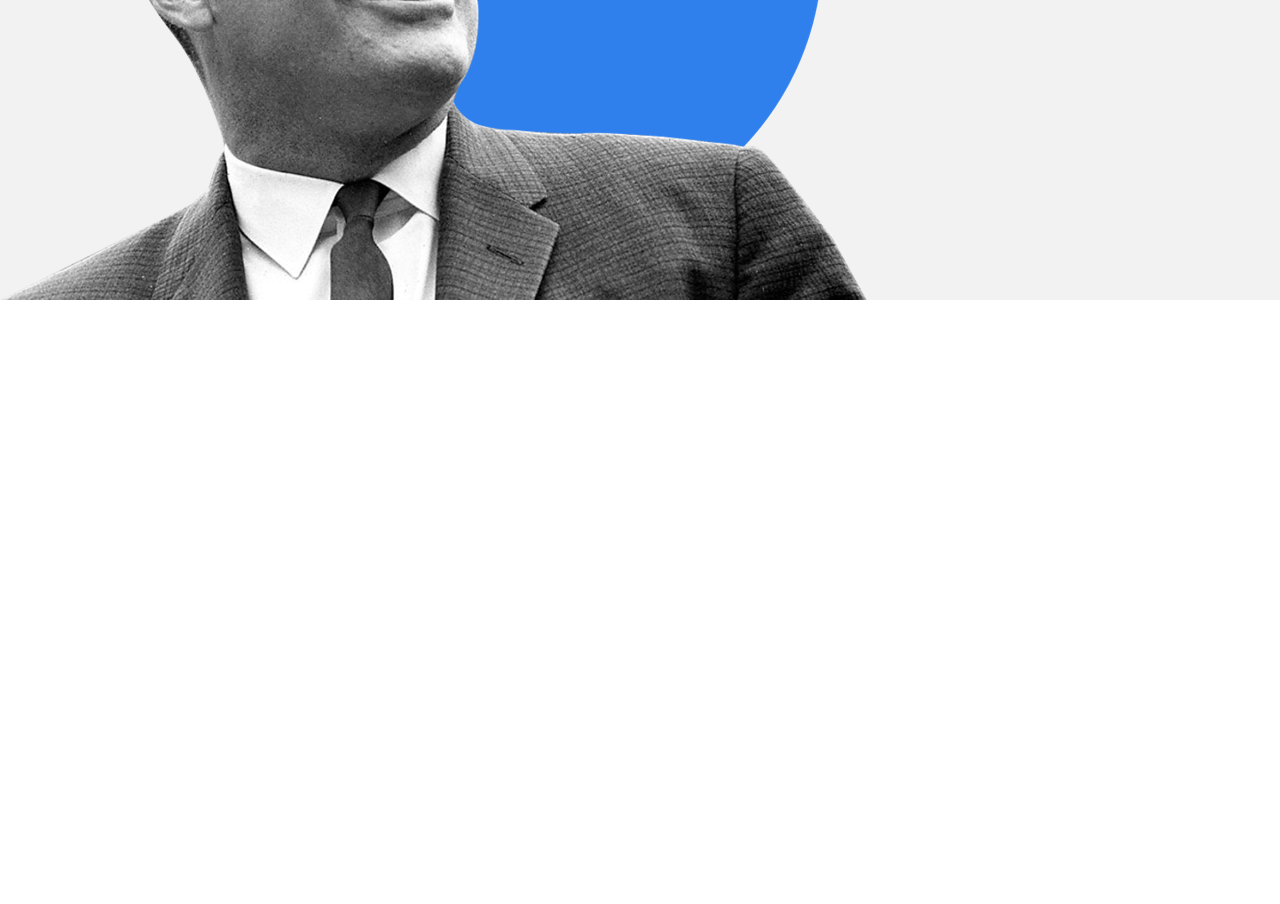
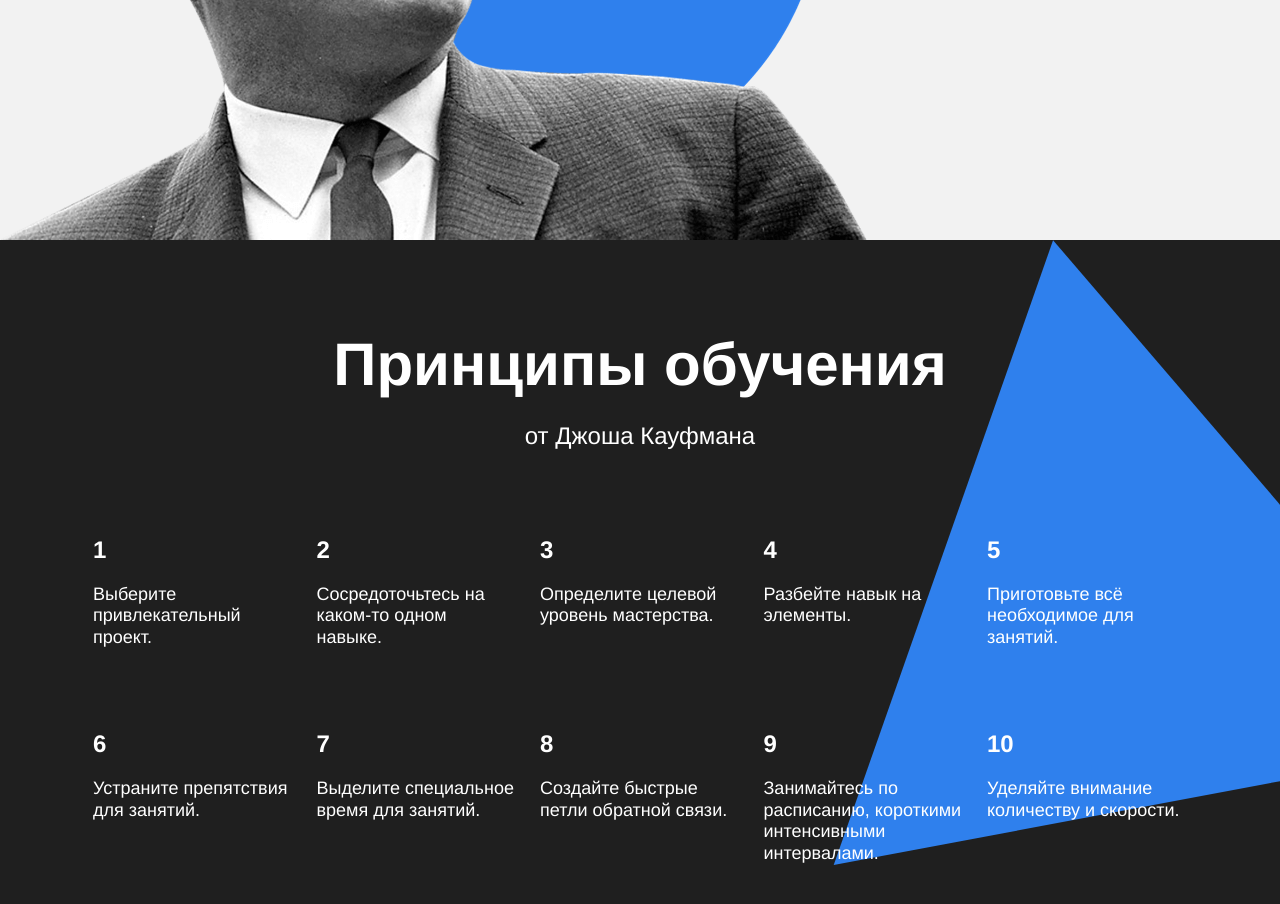
Before and after one commit to Nizrum/learn-to-study, a plain HTML site: page index.html in a window 1280 px wide. Shown: the part 2667-3571 px from the top of the page. Before the commit the page ends 2967 px from the top, so only its background shows below. Drawn offline with Linux system fonts and the light colour scheme.

Commit message:
Made kaufman section

```diff
--- a/index.html
+++ b/index.html
@@ -18,14 +18,14 @@
       <h1 class="header__title">Научиться учиться</h1>
       <h2 class="header__subtitle">
         Какие современные и эффективные подходы к обучению вы можете использовать в своей жизни?
-        <a href="#feynman" class="header__link">Узнать →</a>
+        <a href="#kaufman" class="header__link">Узнать →</a>
       </h2>
       <img src="./images/two_again.png" alt="Фрагмент картины 'Опять двойка'" class="header__main-illustration">
       <div class="header__square-pic"></div>
     </header>
 
     <main class="content">
-      <section class="description page__description">
+      <section class="description page__description" id="description">
         <div class="description__two-columns two-columns">
           <h2 class="two-columns__brief">Главные проблемы в обучении</h2>
           <div class="two-columns__main-text">
@@ -48,7 +48,7 @@
         </div>
       </section>
 
-      <section class="digits page__digits">
+      <section class="digits page__digits" id="digits">
         <h2 class="digits__title section-title">Цифры и факты</h2>
         <p class="digits__subtitle section-subtitle">Про учёбу и мозг</p>
         <table class="digits__table table">
@@ -93,13 +93,62 @@
         </table>
       </section>
 
-      <section class="feynman">
+      <section class="feynman page__feynman" id="feynman">
         <h2 class="feynman__title">Метод Фейнмана</h2>
         <p class="feynman__subtitle">Выучить и не забыть.</p>
         <a href="#" class="feynman__link">Подробнее →</a>
       </section>
 
-      <section class="kaufman">
+      <section class="kaufman" id="kaufman">
+        <h2 class="kaufman__title section-title section-title_theme_dark">Принципы обучения</h2>
+        <p class="kaufman__subtitle section-subtitle section-subtitle_theme_dark">от Джоша Кауфмана</p>
+        <table class="kaufman__table table table_theme_dark">
+          <tr class="table__row table__row_margin_m">
+            <td class="table__cell table__cell_theme_dark table__cell_size_s">
+              <h3 class="table__heading table__heading_theme_dark">1</h3>
+              <p class="table__text table__text_theme_dark">Выберите привлекательный проект.</p>
+            </td>
+            <td class="table__cell table__cell_theme_dark table__cell_size_s">
+              <h3 class="table__heading table__heading_theme_dark">2</h3>
+              <p class="table__text table__text_theme_dark">Сосредоточьтесь на каком-то одном навыке.</p>
+            </td>
+            <td class="table__cell table__cell_theme_dark table__cell_size_s">
+              <h3 class="table__heading table__heading_theme_dark">3</h3>
+              <p class="table__text table__text_theme_dark">Определите целевой уровень мастерства.</p>
+            </td>
+            <td class="table__cell table__cell_theme_dark table__cell_size_s">
+              <h3 class="table__heading table__heading_theme_dark">4</h3>
+              <p class="table__text table__text_theme_dark">Разбейте навык на элементы.</p>
+            </td>
+            <td class="table__cell table__cell_theme_dark table__cell_size_s">
+              <h3 class="table__heading table__heading_theme_dark">5</h3>
+              <p class="table__text table__text_theme_dark">Приготовьте всё необходимое для занятий.</p>
+            </td>
+          </tr>
+          <tr class="table__row">
+            <td class="table__cell table__cell_theme_dark table__cell_size_s">
+              <h3 class="table__heading table__heading_theme_dark">6</h3>
+              <p class="table__text table__text_theme_dark">Устраните препятствия для занятий.</p>
+            </td>
+            <td class="table__cell table__cell_theme_dark table__cell_size_s">
+              <h3 class="table__heading table__heading_theme_dark">7</h3>
+              <p class="table__text table__text_theme_dark">Выделите специальное время для занятий.</p>
+            </td>
+            <td class="table__cell table__cell_theme_dark table__cell_size_s">
+              <h3 class="table__heading table__heading_theme_dark">8</h3>
+              <p class="table__text table__text_theme_dark">Создайте быстрые петли обратной связи.</p>
+            </td>
+            <td class="table__cell table__cell_theme_dark table__cell_size_s">
+              <h3 class="table__heading table__heading_theme_dark">9</h3>
+              <p class="table__text table__text_theme_dark">Занимайтесь по расписанию, короткими интенсивными интервалами.</p>
+            </td>
+            <td class="table__cell table__cell_theme_dark table__cell_size_s">
+              <h3 class="table__heading table__heading_theme_dark">10</h3>
+              <p class="table__text table__text_theme_dark">Уделяйте внимание количеству и скорости.</p>
+            </td>
+          </tr>
+        </table>
+        <img src="./images/kaufman-triangle.svg" alt="Треугольник" class="kaufman__triangle">
       </section>
     </main>
 
--- a/styles/style.css
+++ b/styles/style.css
@@ -129,26 +129,17 @@
   font-weight: 600;
 }
 
-.digits {
-  display: flex;
-  flex-direction: column;
-  align-items: center;
-}
-
-.digits__title {
-  margin: 0 0 20px 0;
-}
-
-.digits__subtitle {
-  margin: 0 0 60px 0;
-}
-
 .section-title {
   font-size: 60px;
   line-height: 1.15;
   font-weight: 600;
   width: 60%;
   text-align: center;
+  margin: 0;
+}
+
+.section-title_theme_dark {
+  color: #fff;
 }
 
 .section-subtitle {
@@ -157,24 +148,59 @@
   font-weight: normal;
   width: 60%;
   text-align: center;
+  margin: 0;
+}
+
+.section-subtitle_theme_dark {
+  color: #fff;
+}
+
+.digits {
+  display: flex;
+  flex-direction: column;
+  align-items: center;
+}
+
+.digits__title {
+  margin-bottom: 20px;
+}
+
+.digits__subtitle {
+  margin-bottom: 60px;
 }
 
 .table {
   width: 1100px;
 }
 
+.table_theme_dark {
+  color: #fff;
+}
+
 .table__row {
   display: flex;
   justify-content: space-between;
+  margin-bottom: 60px;
+}
+
+.table__row_margin_m {
+  margin-bottom: 80px;
+}
+
+.table__row:last-of-type {
+  margin-bottom: 0;
 }
 
 .table__cell {
   width: 250px;
-  margin-bottom: 60px;
 }
 
-.table__cell:last-of-type {
-  margin-bottom: 0;
+.table__cell_theme_dark {
+  color: #fff;
+}
+
+.table__cell_size_s {
+  width: 200px;
 }
 
 .table__heading {
@@ -184,11 +210,19 @@
   margin: 0 0 20px 0;
 }
 
+.table__heading_theme_dark {
+  color: #fff;
+}
+
 .table__text {
   font-size: 18px;
   line-height: 1.2;
   font-weight: normal;
   margin: 0 0 20px 0;
+}
+
+.table__text_theme_dark {
+  color: #fff;
 }
 
 .table__text:last-of-type {
@@ -235,3 +269,35 @@
   color: #2f80ed;
   text-decoration: none;
 }
+
+.kaufman {
+  position: relative;
+  background-color: #1f1f1f;
+  display: flex;
+  flex-direction: column;
+  align-items: center;
+  padding: 90px 0;
+  overflow: hidden;
+}
+
+.kaufman__title {
+  margin-bottom: 20px;
+}
+
+.kaufman__subtitle {
+  margin-bottom: 80px;
+}
+
+.kaufman__table {
+  position: relative;
+  z-index: 1;
+}
+
+.kaufman__triangle {
+  position: absolute;
+  top: 0;
+  right: -210px;
+  z-index: 0;
+  height: 877px;
+  width: 877px;
+}
```
